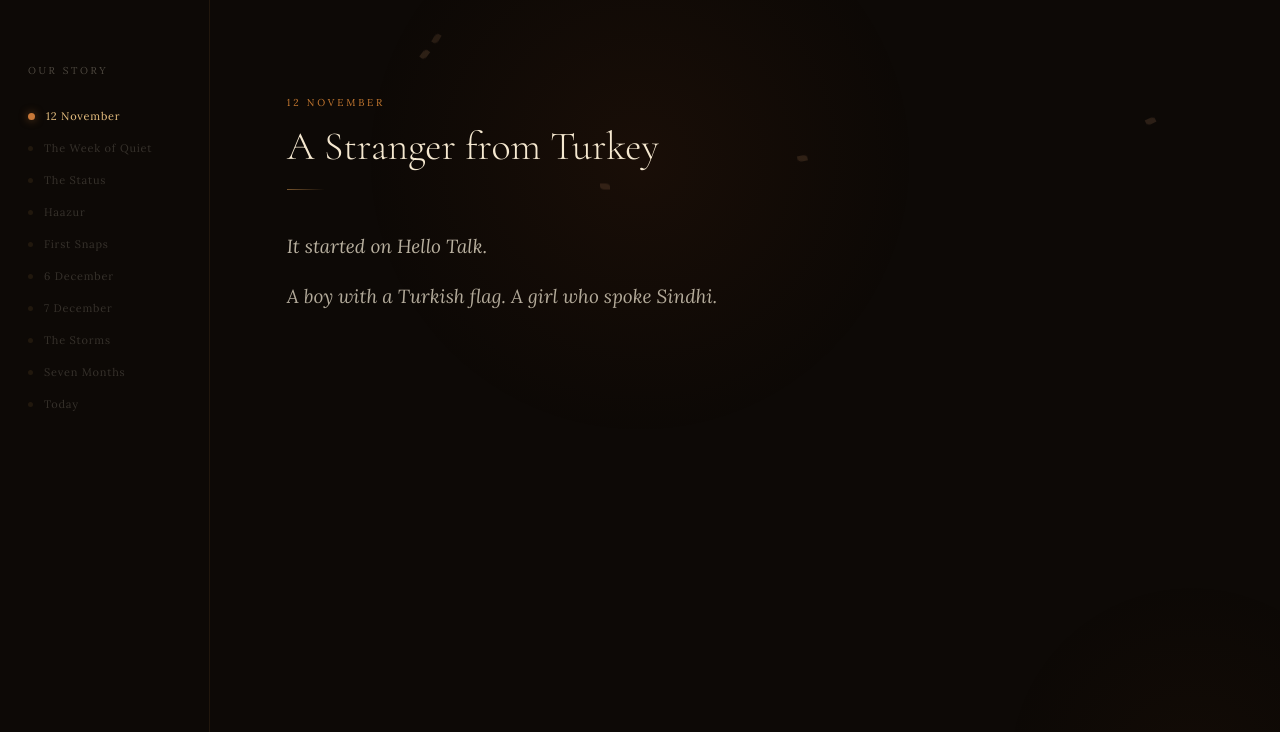
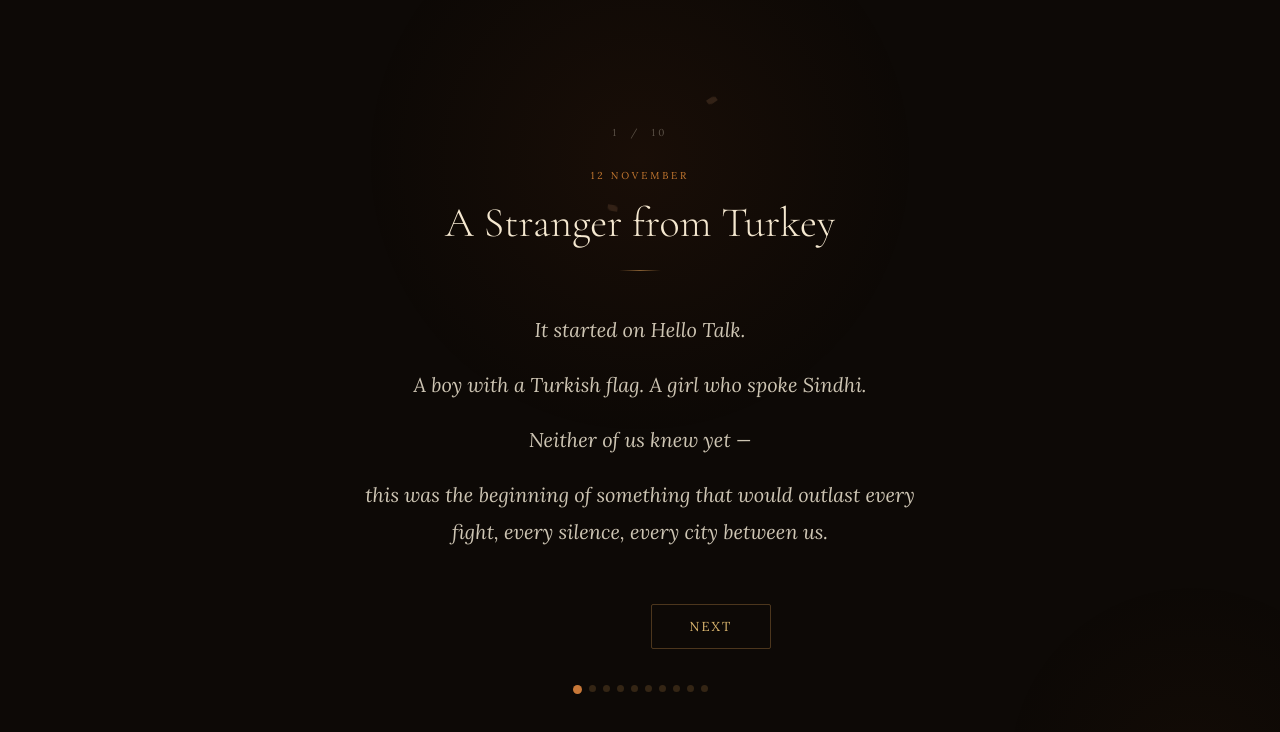
Before and after one commit to shahidteewno007-hub/hanj-legal, a plain HTML site: page tania.html in a window 1280 px wide. Both pictures are taken after a click on the button "BEGIN". Shown: the top 732 px of the page. Drawn offline with nearby package versions, Linux system fonts and the light colour scheme.

Commit message:
Add files via upload

```diff
--- a/tania.html
+++ b/tania.html
@@ -19,12 +19,15 @@
     90%  { opacity: 0.4; }
     100% { transform: translateY(110vh) rotate(380deg) translateX(35px); opacity: 0; }
   }
-  @keyframes fadeUp { from { opacity:0; transform:translateY(14px); } to { opacity:1; transform:translateY(0); } }
+  @keyframes fadeUp { from { opacity:0; transform:translateY(16px); } to { opacity:1; transform:translateY(0); } }
   @keyframes shimmer { 0% { background-position:-200% center; } 100% { background-position:200% center; } }
   @keyframes breathe { 0%,100% { transform:scale(1); opacity:0.65; } 50% { transform:scale(1.06); opacity:1; } }
-  @keyframes blink { 0%,100% { opacity:1; } 50% { opacity:0; } }
 
-  .wrapper { min-height:100vh; background:#0d0906; color:#f0e6d6; font-family:'Lora',serif; position:relative; overflow-x:hidden; }
+  .wrapper {
+    min-height:100vh; background:#0d0906; color:#f0e6d6; font-family:'Lora',serif;
+    position:relative; overflow-x:hidden;
+    display:flex; flex-direction:column; align-items:center;
+  }
   .glow-top { position:fixed; top:-15vh; left:50%; transform:translateX(-50%); width:560px; height:560px;
     background:radial-gradient(ellipse, rgba(185,85,30,0.07) 0%, transparent 70%); pointer-events:none; z-index:0; }
   .glow-btm { position:fixed; bottom:-20vh; right:-8vw; width:380px; height:380px;
@@ -32,7 +35,7 @@
   .petal { position:fixed; width:6px; height:10px; border-radius:50% 0 50% 0; background:rgba(255,180,130,0.15); pointer-events:none; top:-20px; z-index:0; }
 
   /* INTRO */
-  .intro { position:relative; z-index:2; min-height:100vh; display:flex; flex-direction:column;
+  .intro { position:relative; z-index:2; min-height:100vh; width:100%; display:flex; flex-direction:column;
     align-items:center; justify-content:center; text-align:center; padding:48px 24px; }
   .intro-star { font-size:34px; margin-bottom:28px; animation:breathe 3.2s ease-in-out infinite; filter:sepia(0.4); }
   .intro-title { font-family:'Cormorant Garamond',serif; font-weight:300; font-style:italic;
@@ -41,53 +44,68 @@
     color:#e8b870; letter-spacing:0.06em; margin-bottom:40px; }
   .intro-sub { font-size:11px; letter-spacing:0.28em; text-transform:uppercase; color:rgba(240,230,210,0.35); margin-bottom:52px; }
   .begin-btn { background:none; border:1px solid rgba(210,150,80,0.35); color:#ddb870; font-family:'Lora',serif;
-    font-size:13px; letter-spacing:0.22em; text-transform:uppercase; padding:14px 44px; cursor:pointer;
-    position:relative; overflow:hidden; transition:border-color .35s,color .35s,background .35s; }
+    font-size:13px; letter-spacing:0.22em; text-transform:uppercase; padding:15px 46px; cursor:pointer;
+    position:relative; overflow:hidden; transition:border-color .35s,color .35s,background .35s; border-radius:2px; }
   .begin-btn::before { content:''; position:absolute; inset:0;
     background:linear-gradient(90deg, transparent, rgba(210,150,80,0.1), transparent); background-size:200% 100%; animation:shimmer 2.6s linear infinite; }
   .begin-btn:active { border-color:rgba(210,150,80,0.65); color:#f5d898; background:rgba(210,150,80,0.04); }
 
-  /* MAIN */
-  .main { display:flex; min-height:100vh; position:relative; z-index:2; }
-  .sidebar { width:210px; min-width:150px; padding:64px 18px 48px 28px; border-right:1px solid rgba(210,150,80,0.1);
-    position:sticky; top:0; height:100vh; overflow-y:auto; display:flex; flex-direction:column; gap:2px; }
-  .sidebar::-webkit-scrollbar { display:none; }
-  .sb-label { font-size:10px; letter-spacing:0.26em; text-transform:uppercase; color:rgba(240,230,210,0.28); margin-bottom:22px; }
-  .ch-row { display:flex; align-items:center; gap:11px; padding:8px 0; cursor:default; opacity:0.28; transition:opacity .3s; }
-  .ch-row.open { opacity:0.52; cursor:pointer; }
-  .ch-row.active { opacity:1; cursor:pointer; }
-  .ch-dot { width:5px; height:5px; border-radius:50%; background:rgba(210,150,80,0.38); flex-shrink:0; transition:all .3s; }
-  .ch-row.active .ch-dot { background:#c87838; width:7px; height:7px; box-shadow:0 0 8px rgba(200,120,55,0.55); }
-  .ch-name { font-size:11px; letter-spacing:0.07em; color:rgba(240,230,210,0.65); white-space:nowrap; overflow:hidden; text-overflow:ellipsis; }
-  .ch-row.active .ch-name { color:#e8c080; }
+  /* STAGE */
+  .stage {
+    position:relative; z-index:2;
+    width:100%; max-width:620px;
+    min-height:100vh;
+    display:flex; flex-direction:column;
+    align-items:center; justify-content:center;
+    padding:60px 26px 40px;
+    text-align:center;
+  }
 
-  .content { flex:1; padding:clamp(48px,8vw,96px) clamp(26px,6vw,80px); max-width:680px; }
-  .ch-meta { margin-bottom:38px; }
-  .ch-tag { font-size:10px; letter-spacing:0.28em; text-transform:uppercase; color:#c47830; margin-bottom:14px; animation:fadeUp .55s ease both; }
-  .ch-title { font-family:'Cormorant Garamond',serif; font-weight:300; font-size:clamp(24px,4.5vw,40px); color:#f5e8d0; line-height:1.15; animation:fadeUp .65s ease .08s both; }
-  .ch-rule { width:38px; height:1px; margin-top:20px; background:linear-gradient(90deg, rgba(210,150,80,0.55), transparent); animation:fadeUp .55s ease .15s both; }
+  .progress { font-size:10px; letter-spacing:0.3em; text-transform:uppercase; color:rgba(240,230,210,0.3);
+    margin-bottom:30px; }
 
-  .lines { display:flex; flex-direction:column; gap:16px; }
-  .line { font-size:clamp(16px,2.4vw,19px); font-style:italic; line-height:1.8; color:rgba(240,230,210,0.82); animation:fadeUp .75s ease both; }
-  .line.bold { font-style:normal; font-weight:400; color:#f5e8d0; font-size:clamp(17px,2.7vw,21px); }
-  .line.arabic { font-family:'Cormorant Garamond',serif; font-size:clamp(24px,4.2vw,34px); font-style:normal; color:#e8b860; letter-spacing:0.04em; text-align:right; direction:rtl; }
-  .line.name-highlight { font-style:normal; color:#e8b860; font-family:'Cormorant Garamond',serif; font-size:clamp(18px,3vw,24px); }
-  .line.final-big { font-family:'Cormorant Garamond',serif; font-style:italic; font-weight:300; font-size:clamp(20px,3.8vw,30px); color:#f5e8d0; }
-  .line.always { font-family:'Cormorant Garamond',serif; font-style:italic; font-size:clamp(22px,4vw,32px); color:#e8b860; margin-top:8px; }
-  .cursor { display:inline-block; width:2px; height:1em; background:rgba(210,150,80,0.55); vertical-align:text-bottom; margin-left:2px; animation:blink 1s step-end infinite; }
+  .ch-tag { font-size:10px; letter-spacing:0.28em; text-transform:uppercase; color:#c47830; margin-bottom:16px;
+    animation:fadeUp .6s ease both; }
+  .ch-title { font-family:'Cormorant Garamond',serif; font-weight:300; font-size:clamp(26px,5vw,42px);
+    color:#f5e8d0; line-height:1.18; animation:fadeUp .7s ease .08s both; }
+  .ch-rule { width:42px; height:1px; margin:22px auto 0;
+    background:linear-gradient(90deg, transparent, rgba(210,150,80,0.6), transparent);
+    animation:fadeUp .6s ease .15s both; }
 
-  .finale { margin-top:64px; text-align:center; animation:fadeUp 1s ease both; padding-bottom:72px; }
+  .lines { display:flex; flex-direction:column; gap:18px; margin-top:40px; width:100%; }
+  .line { font-size:clamp(17px,2.6vw,20px); font-style:italic; line-height:1.85; color:rgba(240,230,210,0.85);
+    animation:fadeUp .8s ease both; }
+  .line.bold { font-style:normal; font-weight:400; color:#f5e8d0; font-size:clamp(18px,2.9vw,22px); }
+  .line.arabic { font-family:'Cormorant Garamond',serif; font-size:clamp(28px,5vw,40px); font-style:normal;
+    color:#e8b860; letter-spacing:0.05em; }
+  .line.name-highlight { font-style:normal; color:#e8b860; font-family:'Cormorant Garamond',serif; font-size:clamp(19px,3.2vw,26px); }
+  .line.final-big { font-family:'Cormorant Garamond',serif; font-style:italic; font-weight:300;
+    font-size:clamp(22px,4vw,32px); color:#f5e8d0; }
+  .line.always { font-family:'Cormorant Garamond',serif; font-style:italic; font-size:clamp(24px,4.4vw,34px);
+    color:#e8b860; margin-top:10px; }
+
+  /* NAV */
+  .nav { display:flex; align-items:center; justify-content:center; gap:22px; margin-top:54px; }
+  .nav-btn { background:none; border:1px solid rgba(210,150,80,0.32); color:#ddb870; font-family:'Lora',serif;
+    font-size:13px; letter-spacing:0.16em; text-transform:uppercase; padding:13px 34px; cursor:pointer;
+    border-radius:2px; transition:all .3s; min-width:120px; }
+  .nav-btn:active { border-color:rgba(210,150,80,0.7); color:#f5d898; background:rgba(210,150,80,0.05); }
+  .nav-btn.ghost { border-color:rgba(240,230,210,0.14); color:rgba(240,230,210,0.4); }
+  .nav-btn.ghost:active { border-color:rgba(240,230,210,0.3); color:rgba(240,230,210,0.6); }
+  .nav-btn:disabled { opacity:0; pointer-events:none; }
+
+  .dots { display:flex; gap:7px; justify-content:center; margin-top:36px; flex-wrap:wrap; }
+  .dot { width:7px; height:7px; border-radius:50%; background:rgba(210,150,80,0.2); transition:all .3s; }
+  .dot.active { background:#c87838; width:9px; height:9px; }
+  .dot.seen { background:rgba(210,150,80,0.45); }
+
+  .finale { margin-top:40px; animation:fadeUp 1s ease both; }
   .finale-star { font-size:26px; display:block; margin-bottom:14px; filter:sepia(0.3); }
-  .finale-sub { font-size:10px; letter-spacing:0.32em; text-transform:uppercase; color:rgba(240,230,210,0.25); }
+  .finale-sub { font-size:10px; letter-spacing:0.32em; text-transform:uppercase; color:rgba(240,230,210,0.28); }
 
-  .mob-nav { display:none; gap:7px; flex-wrap:wrap; padding:22px 26px 0; position:relative; z-index:2; }
-  .mob-dot { width:7px; height:7px; border-radius:50%; background:rgba(210,150,80,0.22); border:none; cursor:pointer; transition:all .3s; }
-  .mob-dot.active { background:#c87838; width:9px; height:9px; }
-
-  @media (max-width:620px) {
-    .sidebar { display:none; }
-    .mob-nav { display:flex; }
-    .content { padding:36px 24px 64px; max-width:100%; }
+  @media (max-width:520px) {
+    .nav-btn { padding:13px 26px; min-width:104px; }
+    .nav { gap:14px; }
   }
 </style>
 </head>
@@ -99,42 +117,40 @@
 
 <script>
 const chapters = [
-  { id:"november", label:"12 November", title:"A Stranger from Turkey",
+  { label:"12 November", title:"A Stranger from Turkey",
     lines:["It started on Hello Talk.","A boy with a Turkish flag. A girl who spoke Sindhi.","Neither of us knew yet —","this was the beginning of something that would outlast every fight, every silence, every city between us."] },
-  { id:"silence", label:"The Week of Quiet", title:"The Week I Didn't Know You",
+  { label:"The Week of Quiet", title:"The Week I Didn't Know You",
     lines:["There was a week where I disappeared.","I didn't know your world. You didn't know if I'd come back.","You were about to press delete.","I didn't know that then.","I just know now — you didn't.","And that changed everything."] },
-  { id:"snapchat", label:"The Status", title:"Don't Go After People Who Want to Leave",
+  { label:"The Status", title:"Don't Go After People Who Want to Leave",
     lines:["You posted a status.","I replied — agreeing with you.","You thought I was challenging you.","And from that one beautiful misunderstanding,","the conversation that was almost over became the one that never stopped.","\"Don't you know English?\" I asked.","\"Don't you know Sindhi?\" you answered.","And just like that — I was home."] },
-  { id:"haazur", label:"Haazur", title:"The Word That Did It",
+  { label:"Haazur", title:"The Word That Did It",
     lines:["You said حاضر.","Haazur.","At your service — like a vow, like a warmth, like something ancient and tender at once.","And something in me went completely still.","Not empty still.","Full still.","I knew right then.","Even before I could say it — I knew."] },
-  { id:"snaps", label:"First Snaps", title:"No Way Someone Can Be This Beautiful",
+  { label:"First Snaps", title:"No Way Someone Can Be This Beautiful",
     lines:["When your first snaps came through —","Tania, I genuinely couldn't believe it.","Not just how you looked.","But the way you looked at the camera.","Like you already knew I was on the other side.","Waiting."] },
-  { id:"december6", label:"6 December", title:"Against a Wall, at a Wedding, Completely Gone",
+  { label:"6 December", title:"Against a Wall, at a Wedding, Completely Gone",
     lines:["A relative's wedding.","My battery almost dead.","I found a wall, plugged in, and stood there — charger in hand —","because I couldn't put the phone down.","The shaadi was happening all around me.","And all that existed was you."] },
-  { id:"december7", label:"7 December", title:"I'm Madly in Love With You",
+  { label:"7 December", title:"I'm Madly in Love With You",
     lines:["My cousins were asleep.","I was wide awake.","You kept hinting. I kept asking.","And finally —","\"I'm madly in love with you.\"","Tania, I was on the 7th sky when I read that.","When I finally said it back,","the hours just disappeared.","Because when two people say what they've both been holding —","time does that."] },
-  { id:"fights", label:"The Storms", title:"We Fought. We Came Back. Every Time.",
+  { label:"The Storms", title:"We Fought. We Came Back. Every Time.",
     lines:["There were storms.","Ones that felt like the end.","Three days ago I thought it was over.","I won't pretend otherwise.","But we came back.","We always come back.","And I've stopped seeing that as something to be ashamed of.","Two people who keep choosing each other — that's not weakness.","That's the realest thing I know."] },
-  { id:"distance", label:"Seven Months", title:"The City Between Us",
+  { label:"Seven Months", title:"The City Between Us",
     lines:["Seven months.","Different cities. Cancelled plans. Screens instead of arms.","It has barely happened — once or twice — that 24 hours passed without your voice.","Because even distance couldn't keep us quiet.","I will meet you, Tania.","And when I do —","everything we built in texts and snaps and sleepless nights","will finally have somewhere to land."] },
-  { id:"birthday", label:"Today", title:"Happy Birthday, Tania",
+  { label:"Today", title:"Happy Birthday, Tania",
     lines:["Today is your birthday.","And I want you to know —","you walked into my life through a language app, a Turkish flag, and a misread reply.","You changed me.","Not slowly. Not gently.","Completely.","I fell in love with the way you say Haazur —","like warmth with a bow, like softness with a spine.","I fell in love with the way you fight like everything is ending","and come back like it never was.","I fell in love with the fact that you almost deleted me","and didn't.","Thank you for not pressing delete.","Thank you for being every version of yourself with me —","the fierce one, the soft one,","the one who sends snaps past midnight,","the one who says things so deeply felt she can't always say them easily.","I want you for the rest of my life.","I will meet you soon.","And I will make every cancelled plan worth the wait.","Happy Birthday, Tania.","You are the most important person to me.","Always."] },
 ];
 
 const app = document.getElementById("app");
-let active = 0, lineIndex = 0, started = false, finished = false;
-const revealed = new Array(chapters.length).fill(false);
-let timer = null;
+let active = 0, started = false;
 
-// petals
+function makePetals(){
   for (let i=0;i<18;i++){
-  const p=document.createElement("div");
-  p.className="petal";
+    const p=document.createElement("div"); p.className="petal";
     p.style.left=(Math.random()*100)+"%";
     const dur=7+Math.random()*8, del=Math.random()*12;
     p.style.transform="rotate("+(Math.random()*360)+"deg)";
     p.style.animation="petalFall "+dur+"s linear "+del+"s infinite";
     app.appendChild(p);
+  }
 }
 
 function arabic(s){ return /[\u0600-\u06FF]/.test(s); }
@@ -148,6 +164,10 @@ function classFor(line){
 }
 
 function renderIntro(){
+  app.innerHTML="";
+  const gt=document.createElement("div"); gt.className="glow-top"; app.appendChild(gt);
+  const gb=document.createElement("div"); gb.className="glow-btm"; app.appendChild(gb);
+  makePetals();
   const div=document.createElement("div");
   div.className="intro";
   div.innerHTML='<div class="intro-star">✦</div>'+
@@ -159,118 +179,63 @@ function renderIntro(){
   document.getElementById("beginBtn").addEventListener("click", start);
 }
 
-let mainEl=null;
-function renderMain(){
-  mainEl=document.createElement("div");
-  mainEl.className="main";
+function renderStage(){
+  const ch = chapters[active];
+  const isLast = active === chapters.length-1;
+  const isFirst = active === 0;
 
-  // sidebar
-  let sb='<aside class="sidebar"><div class="sb-label">Our Story</div>';
-  chapters.forEach(function(ch,i){
-    sb+='<div class="ch-row" data-i="'+i+'"><div class="ch-dot"></div><span class="ch-name">'+ch.label+'</span></div>';
+  let linesHtml="";
+  ch.lines.forEach(function(l,i){
+    linesHtml+='<p class="'+classFor(l)+'" style="animation-delay:'+(0.15 + i*0.18)+'s">'+l+'</p>';
   });
-  sb+='</aside>';
 
-  // mobile nav
-  let mob='<div class="mob-nav">';
-  chapters.forEach(function(ch,i){ mob+='<button class="mob-dot" data-mi="'+i+'"></button>'; });
-  mob+='</div>';
+  let dotsHtml='<div class="dots">';
+  chapters.forEach(function(c,i){
+    let cls="dot";
+    if(i===active) cls+=" active";
+    else if(i<active) cls+=" seen";
+    dotsHtml+='<span class="'+cls+'"></span>';
+  });
+  dotsHtml+='</div>';
 
-  mainEl.innerHTML=sb+mob+'<main class="content"><div id="anchor"></div><div class="ch-meta" id="meta"></div><div class="lines" id="lines"></div><div id="finale"></div></main>';
-  app.appendChild(mainEl);
+  let finaleHtml = isLast ? '<div class="finale"><span class="finale-star">✦</span><p class="finale-sub">Written with everything</p></div>' : '';
 
-  mainEl.querySelectorAll(".ch-row").forEach(function(el){
-    el.addEventListener("click", function(){ jump(parseInt(el.getAttribute("data-i"))); });
+  const nextLabel = isLast ? "Read Again" : "Next";
+
+  app.innerHTML="";
+  const gt=document.createElement("div"); gt.className="glow-top"; app.appendChild(gt);
+  const gb=document.createElement("div"); gb.className="glow-btm"; app.appendChild(gb);
+  makePetals();
+
+  const stage=document.createElement("div");
+  stage.className="stage";
+  stage.innerHTML=
+    '<div class="progress">'+(active+1)+' &nbsp;/&nbsp; '+chapters.length+'</div>'+
+    '<div class="ch-tag">'+ch.label+'</div>'+
+    '<h2 class="ch-title">'+ch.title+'</h2>'+
+    '<div class="ch-rule"></div>'+
+    '<div class="lines">'+linesHtml+'</div>'+
+    finaleHtml+
+    '<div class="nav">'+
+      '<button class="nav-btn ghost" id="backBtn"'+(isFirst?' disabled':'')+'>Back</button>'+
+      '<button class="nav-btn" id="nextBtn">'+nextLabel+'</button>'+
+    '</div>'+
+    dotsHtml;
+  app.appendChild(stage);
+
+  window.scrollTo(0,0);
+
+  document.getElementById("nextBtn").addEventListener("click", function(){
+    if(isLast){ active=0; } else { active++; }
+    renderStage();
   });
-  mainEl.querySelectorAll(".mob-dot").forEach(function(el){
-    el.addEventListener("click", function(){ jump(parseInt(el.getAttribute("data-mi"))); });
-  });
+  const back=document.getElementById("backBtn");
+  if(back && !isFirst){
+    back.addEventListener("click", function(){ active--; renderStage(); });
+  }
 }
 
-function updateNav(){
-  if(!mainEl) return;
-  mainEl.querySelectorAll(".ch-row").forEach(function(el){
-    const i=parseInt(el.getAttribute("data-i"));
-    el.classList.toggle("open", revealed[i]);
-    el.classList.toggle("active", active===i);
-  });
-  mainEl.querySelectorAll(".mob-dot").forEach(function(el){
-    const i=parseInt(el.getAttribute("data-mi"));
-    el.classList.toggle("active", active===i);
-  });
-}
-
-function renderChapter(){
-  const ch=chapters[active];
-  const meta=document.getElementById("meta");
-  meta.innerHTML='<div class="ch-tag">'+ch.label+'</div><h2 class="ch-title">'+ch.title+'</h2><div class="ch-rule"></div>';
-  drawLines();
-  updateNav();
-  const a=document.getElementById("anchor");
-  if(a) a.scrollIntoView({behavior:"smooth"});
-}
-
-function drawLines(){
-  const ch=chapters[active];
-  const box=document.getElementById("lines");
-  let html="";
-  for(let i=0;i<lineIndex && i<ch.lines.length;i++){
-    html+='<p class="'+classFor(ch.lines[i])+'" style="animation-delay:'+(i*0.04)+'s">'+ch.lines[i]+'</p>';
-  }
-  if(!finished && lineIndex<ch.lines.length){ html+='<span class="cursor"></span>'; }
-  box.innerHTML=html;
-}
-
-function tick(){
-  const ch=chapters[active];
-  const delay = (active===chapters.length-1) ? 1500 : 1200;
-  timer=setTimeout(function(){
-    if(lineIndex<ch.lines.length){
-      lineIndex++;
-      drawLines();
-      tick();
-    } else {
-      const next=active+1;
-      if(next<chapters.length){
-        active=next; lineIndex=0; revealed[next]=true;
-        renderChapter();
-        tick();
-      } else {
-        finished=true;
-        drawLines();
-        document.getElementById("finale").innerHTML='<div class="finale"><span class="finale-star">✦</span><p class="finale-sub">Written with everything</p></div>';
-      }
-    }
-  }, delay);
-}
-
-function jump(i){
-  if(!started || !revealed[i]) return;
-  clearTimeout(timer);
-  active=i; lineIndex=chapters[i].lines.length; finished=false;
-  for(let j=0;j<=i;j++) revealed[j]=true;
-  renderChapter();
-  document.getElementById("finale").innerHTML="";
-}
-
-function start(){
-  started=true; revealed[0]=true;
-  app.innerHTML="";
-  // re-add backgrounds + petals
-  const gt=document.createElement("div"); gt.className="glow-top"; app.appendChild(gt);
-  const gb=document.createElement("div"); gb.className="glow-btm"; app.appendChild(gb);
-  for (let i=0;i<18;i++){
-    const p=document.createElement("div"); p.className="petal";
-    p.style.left=(Math.random()*100)+"%";
-    const dur=7+Math.random()*8, del=Math.random()*12;
-    p.style.transform="rotate("+(Math.random()*360)+"deg)";
-    p.style.animation="petalFall "+dur+"s linear "+del+"s infinite";
-    app.appendChild(p);
-  }
-  renderMain();
-  renderChapter();
-  tick();
-}
+function start(){ started=true; active=0; renderStage(); }
 
 renderIntro();
 </script>
```
Lines whose indentation alone changed are shown as unchanged.
